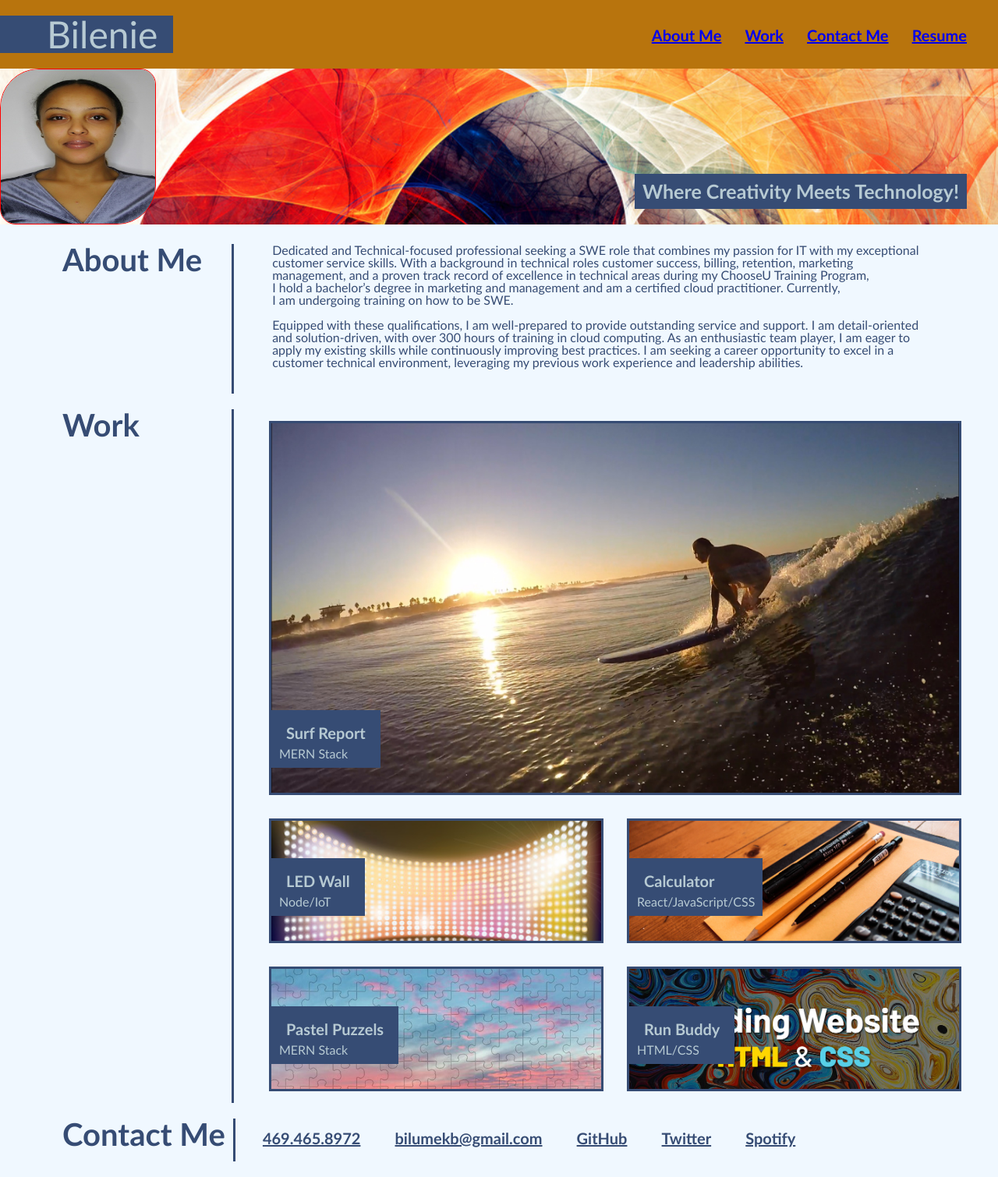
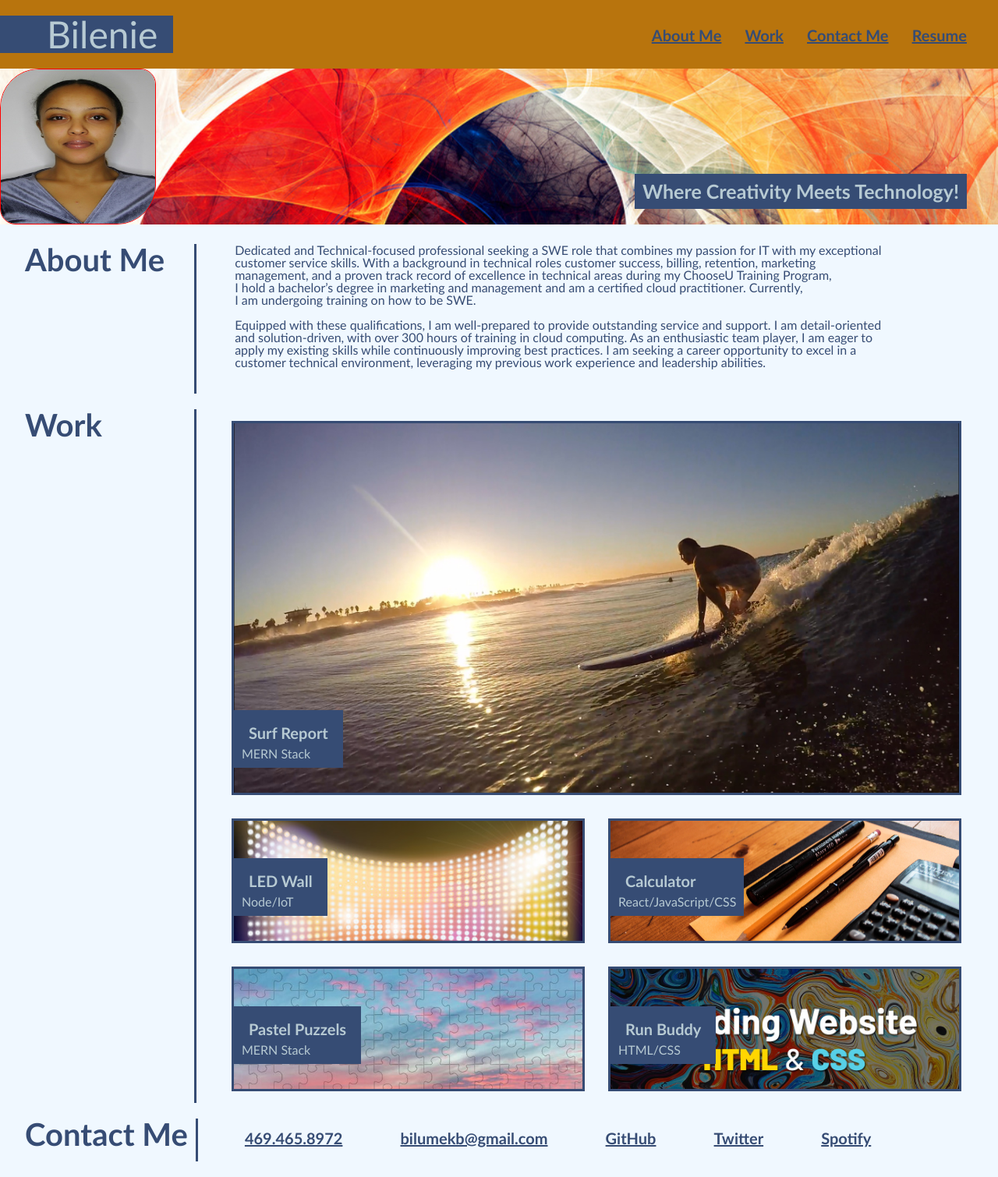
Before and after one commit to Bilenie/portfolio-bilenie, a plain HTML site: page index.html in a window 1280 px wide. Shown: the whole page at 78% size. Drawn offline with Linux system fonts and the light colour scheme.

Commit message:
updated the css

```diff
--- a/assets/css/style.css
+++ b/assets/css/style.css
@@ -13,10 +13,11 @@ body{
     font-family: 'Trebuchet MS', 'Lucida Sans Unicode', 'Lucida Grande', 'Lucida Sans', Arial, sans-serif;
 }
 
-.container{
+/* .container{
     display:flex;
     flex-direction:column;
-}
+    justify-content: space-evenly;
+} */
 header {
     padding: 20px 20px 20px 0;
     background-color: #b8740d;
@@ -40,11 +41,11 @@ header nav ul li {
     margin-left: 25px;
 }
 header a{
-    color:--bg;
+    color:var(--bg);
     border-width:1px;
     font-weight: bold;
 }
- #img{
+ #img-profile{
     width:200px;
     height: 100%;
     border:1px solid red;
@@ -70,6 +71,9 @@ header a{
 /* work on the second */
 
 h2{
+    display:flex;
+    flex-direction: column;
+    flex-wrap: wrap;
     padding-right:10px;
     font-size: 40px;
     font-weight: bold;
@@ -92,16 +96,18 @@ h3{
     display: flex;
     flex-direction: row;
     justify-content:flex-start;
-    padding-left:5rem;
+    padding-left:2rem;
     padding-right: 2rem;
     margin-bottom: 20px;
     color:var(--bg);
 
 }
 .headers{
+
     min-width:220px ;
     border-right: 1px solid var(--bg);
     border-width: 3px;
+
 }
 .four{
     height: 10rem;
@@ -115,6 +121,7 @@ h3{
     display:flex;
     flex-wrap: wrap;
     flex-direction: row;
+
     width: 100%;
     height:100%;
     padding-left: 30px;
@@ -175,13 +182,13 @@ footer nav{
 }
 footer  li {
     display:inline;
-    padding:5px;
+    padding:10px;
 }
 footer  a{
     color:var(--bg);
     font-weight: bold;
     font-size: 20px;
-    padding-left: 30px;
+    padding-left: 50px;
 }
 /* Psudo class and Psudo element */
 /* anchor link to the images should be here */
--- a/index.html
+++ b/index.html
@@ -28,12 +28,12 @@
 
     <div id="alone">
         <h2 class="writting-style" id="subtitle">Where Creativity Meets Technology!</h2>
-        <img id="img" src="./assets/images/DIGITAL-PHOTO-BT.JPG" alt="profile photo"/>
+        <img id="img-profile" src="./assets/images/DIGITAL-PHOTO-BT.JPG" alt="profile photo"/>
     </div>
 
     <!-- main part of the body -->
 
- <main class="container">
+ <main >
    <!-- Header -->
     <div id="aboutme" class="about-me-work ">
        <div class="headers">
@@ -102,8 +102,9 @@
  </main>
  <!-- Footer side -->
  <footer id="contactme" class="about-me-work">
+
+
     <div class="headers">
-
     <h2 class>Contact Me</h2>
     </div>
     <nav>
```
Also changed, not shown: 1 other file.
